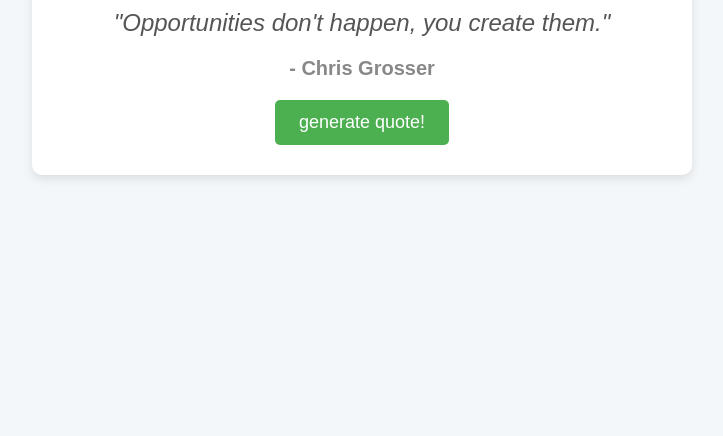
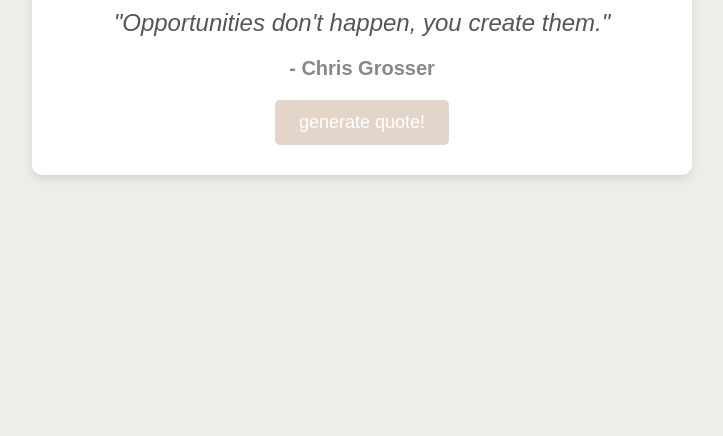
Before and after one commit to justjust1n1126/quotes, a plain HTML site: page index.html in a window 1280 px wide. Shown: the part 364-800 px from the top of the page, without its empty margins (278-1001 px from the left). Drawn offline with Linux system fonts and the light colour scheme.

Commit message:
Update style.css

```diff
--- a/style.css
+++ b/style.css
@@ -1,7 +1,7 @@
 
 body {
     font-family: 'Arial', sans-serif;
-    background-color: #f4f7fa;
+    background-color: #edede9;
     color: #333;
     margin: 0;
     padding: 0;
@@ -48,7 +48,7 @@ h1 {
 }
 
 button {
-    background-color: #4caf50;
+    background-color: #e3d5ca;
     color: white;
     font-size: 18px;
     padding: 12px 24px;
@@ -59,5 +59,6 @@ button {
 }
 
 button:hover {
-    background-color: #45a049;
+    background-color: #d5bdaf;
+    font-size: 28px;
 }
```
